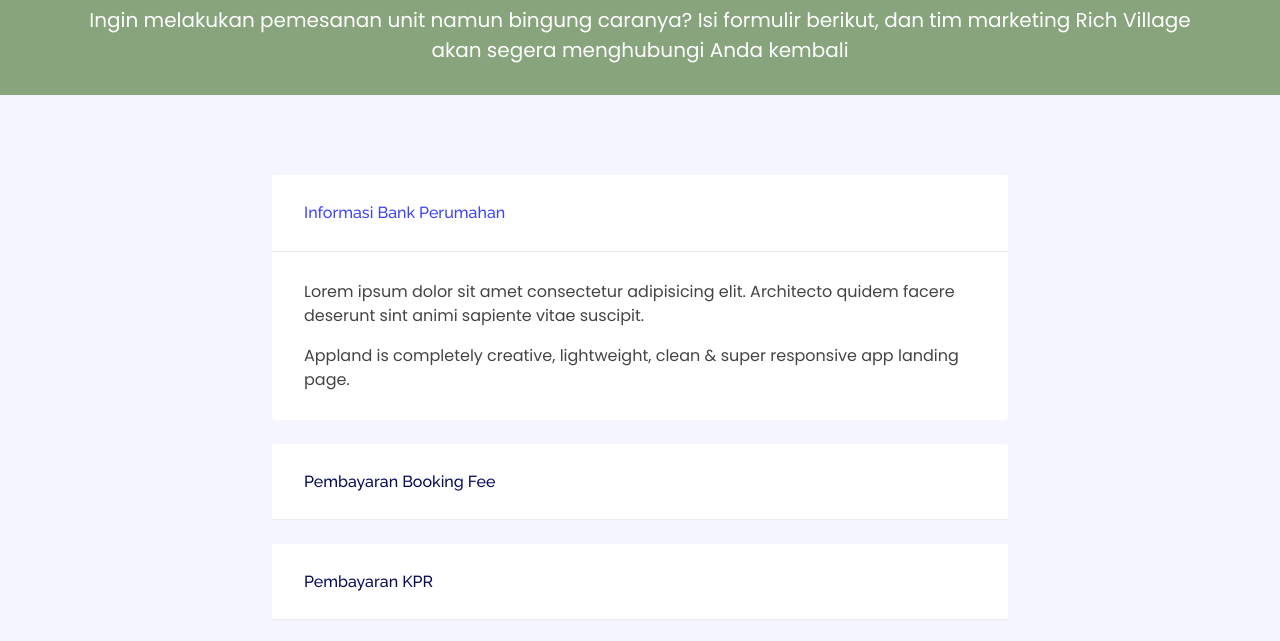
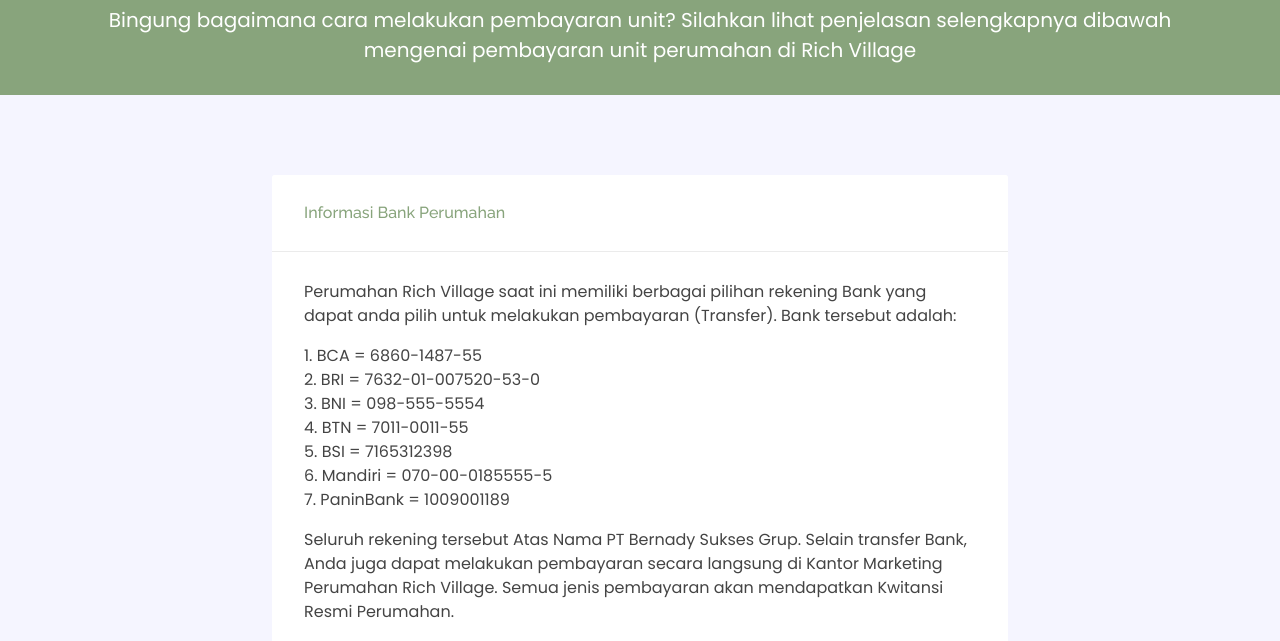
Before and after one commit to febriaerliana/webrvjember, a plain HTML site: page member/payment-method.html in a window 1280 px wide. Both pictures are taken after a click on the element "Informasi Bank Perumahan". Shown: the part 159-800 px from the top of the page. Drawn offline with nearby package versions, Linux system fonts and the light colour scheme.

Commit message:
payment_method_done

```diff
--- a/assets/css/style.css
+++ b/assets/css/style.css
@@ -2103,7 +2103,7 @@
 .faq-accordian .card .card-header h6 {
   cursor: pointer;
   padding: 1.75rem 2rem;
-  color: #3f43fd;
+  color: #88a47c;
   display: -webkit-box;
   display: -ms-flexbox;
   display: flex;
@@ -2119,7 +2119,7 @@
   font-size: 1.5rem;
 }
 .faq-accordian .card .card-header h6.collapsed {
-  color: #070a57;
+  color: #171717;
 }
 .faq-accordian .card .card-header h6.collapsed span {
   -webkit-transform: rotate(-180deg);
--- a/member/payment-method.html
+++ b/member/payment-method.html
@@ -122,7 +122,7 @@
     <div class="breadcrumbs" data-aos="fade-in">
       <div class="container">
         <h2>Payment Methods</h2>
-        <p>Ingin melakukan pemesanan unit namun bingung caranya? Isi formulir berikut, dan tim marketing Rich Village akan segera menghubungi Anda kembali</p>
+        <p>Bingung bagaimana cara melakukan pembayaran unit? Silahkan lihat penjelasan selengkapnya dibawah mengenai pembayaran unit perumahan di Rich Village</p>
       </div>
     </div>
     <!-- End Breadcrumbs -->
@@ -139,8 +139,8 @@
                 </div>
                 <div class="collapse" id="collapseOne" aria-labelledby="headingOne" data-parent="#faqAccordion">
                   <div class="card-body">
-                    <p>Lorem ipsum dolor sit amet consectetur adipisicing elit. Architecto quidem facere deserunt sint animi sapiente vitae suscipit.</p>
-                    <p>Appland is completely creative, lightweight, clean &amp; super responsive app landing page.</p>
+                    <p>Perumahan Rich Village saat ini memiliki berbagai pilihan rekening Bank yang dapat anda pilih untuk melakukan pembayaran (Transfer). Bank tersebut adalah:</p> <p> 1. BCA = 6860-1487-55</br> 2. BRI = 7632-01-007520-53-0</br> 3. BNI = 098-555-5554</br> 4. BTN = 7011-0011-55</br> 5. BSI = 7165312398</br> 6. Mandiri = 070-00-0185555-5</br> 7. PaninBank = 1009001189</p>
+                    <p>Seluruh rekening tersebut Atas Nama PT Bernady Sukses Grup. Selain transfer Bank, Anda juga dapat melakukan pembayaran secara langsung di Kantor Marketing Perumahan Rich Village. Semua jenis pembayaran akan mendapatkan Kwitansi Resmi Perumahan.</p>
                   </div>
                 </div>
               </div>
@@ -150,8 +150,9 @@
                 </div>
                 <div class="collapse" id="collapseTwo" aria-labelledby="headingTwo" data-parent="#faqAccordion">
                   <div class="card-body">
-                    <p>Lorem ipsum dolor sit amet consectetur adipisicing elit. Architecto quidem facere deserunt sint animi sapiente vitae suscipit.</p>
-                    <p>Appland is completely creative, lightweight, clean &amp; super responsive app landing page.</p>
+                    <p>Pembayaran Booking Fee secara Transfer dapat dilakukan di rekening Perumahan Rich Village (Klik Informasi Bank Perumahan). Pembayaran Booking Fee merupakan tanda keseriusan pembeli dan nomor unit yang diinginkan dapat dibantu KEEP agar tidak diambil pembeli lain. Pembayaran sebesar 1,5 JT ke rekening Perumahan atas nama PT Bernady Sukses Grup.</p>
+                    <p>Jika masih bingung dan ada yang ingin ditanyakan, silahkan
+                    <a href="https://api.whatsapp.com/send/?phone=6282132344445&text&type=phone_number&app_absent=0"> Hubungi Kami</a></p>
                   </div>
                 </div>
               </div>
@@ -161,8 +162,9 @@
                 </div>
                 <div class="collapse" id="collapseThree" aria-labelledby="headingThree" data-parent="#faqAccordion">
                   <div class="card-body">
-                    <p>Lorem ipsum dolor sit amet consectetur adipisicing elit. Architecto quidem facere deserunt sint animi sapiente vitae suscipit.</p>
-                    <p>Appland is completely creative, lightweight, clean &amp; super responsive app landing page.</p>
+                    <p>Pembayaran KPR dapat dilakukan di Bank Pemberi Kredit (BTN). Lakukan pembayaran secara tepat waktu dan sesuai agar tidak ada masalah. Persetujuan KPR sepenuhnya wewenang Bank Pemberi Kredit.</p>
+                    <p>Jika masih bingung dan ada yang ingin ditanyakan, silahkan
+                    <a href="https://api.whatsapp.com/send/?phone=6282132344445&text&type=phone_number&app_absent=0"> Hubungi Kami</a></p>
                   </div>
                 </div>
               </div>
@@ -172,8 +174,9 @@
                 </div>
                 <div class="collapse" id="collapseFour" aria-labelledby="headingFour" data-parent="#faqAccordion">
                   <div class="card-body">
-                    <p>Lorem ipsum dolor sit amet consectetur adipisicing elit. Architecto quidem facere deserunt sint animi sapiente vitae suscipit.</p>
-                    <p>Appland is completely creative, lightweight, clean &amp; super responsive app landing page.</p>
+                    <p>Pembayaran Tunai Bertahap dapat dilakukan di rekening Perumahan Rich Village (Klik Informasi Bank Perumahan). Lakukan pembayaran secara tepat waktu dan sesuai agar tidak ada masalah. Pembayaran hanya dilakukan di rekening atas nama PT Bernady Sukses Grup.</p>
+                    <p>Jika masih bingung dan ada yang ingin ditanyakan, silahkan
+                    <a href="https://api.whatsapp.com/send/?phone=6282132344445&text&type=phone_number&app_absent=0"> Hubungi Kami</a></p>
                   </div>
                 </div>
               </div>
@@ -183,8 +186,9 @@
                 </div>
                 <div class="collapse" id="collapseFive" aria-labelledby="headingFive" data-parent="#faqAccordion">
                   <div class="card-body">
-                    <p>Lorem ipsum dolor sit amet consectetur adipisicing elit. Architecto quidem facere deserunt sint animi sapiente vitae suscipit.</p>
-                    <p>Appland is completely creative, lightweight, clean &amp; super responsive app landing page.</p>
+                    <p>Pembayaran Tunai Keras dapat dilakukan di rekening Perumahan Rich Village (Klik Informasi Bank Perumahan). Lakukan pembayaran secara tepat waktu dan sesuai agar tidak ada masalah. Pembayaran hanya dilakukan di rekening atas nama PT Bernady Sukses Grup.</p>
+                    <p>Jika masih bingung dan ada yang ingin ditanyakan, silahkan
+                    <a href="https://api.whatsapp.com/send/?phone=6282132344445&text&type=phone_number&app_absent=0"> Hubungi Kami</a></p>
                   </div>
                 </div>
               </div>
```
